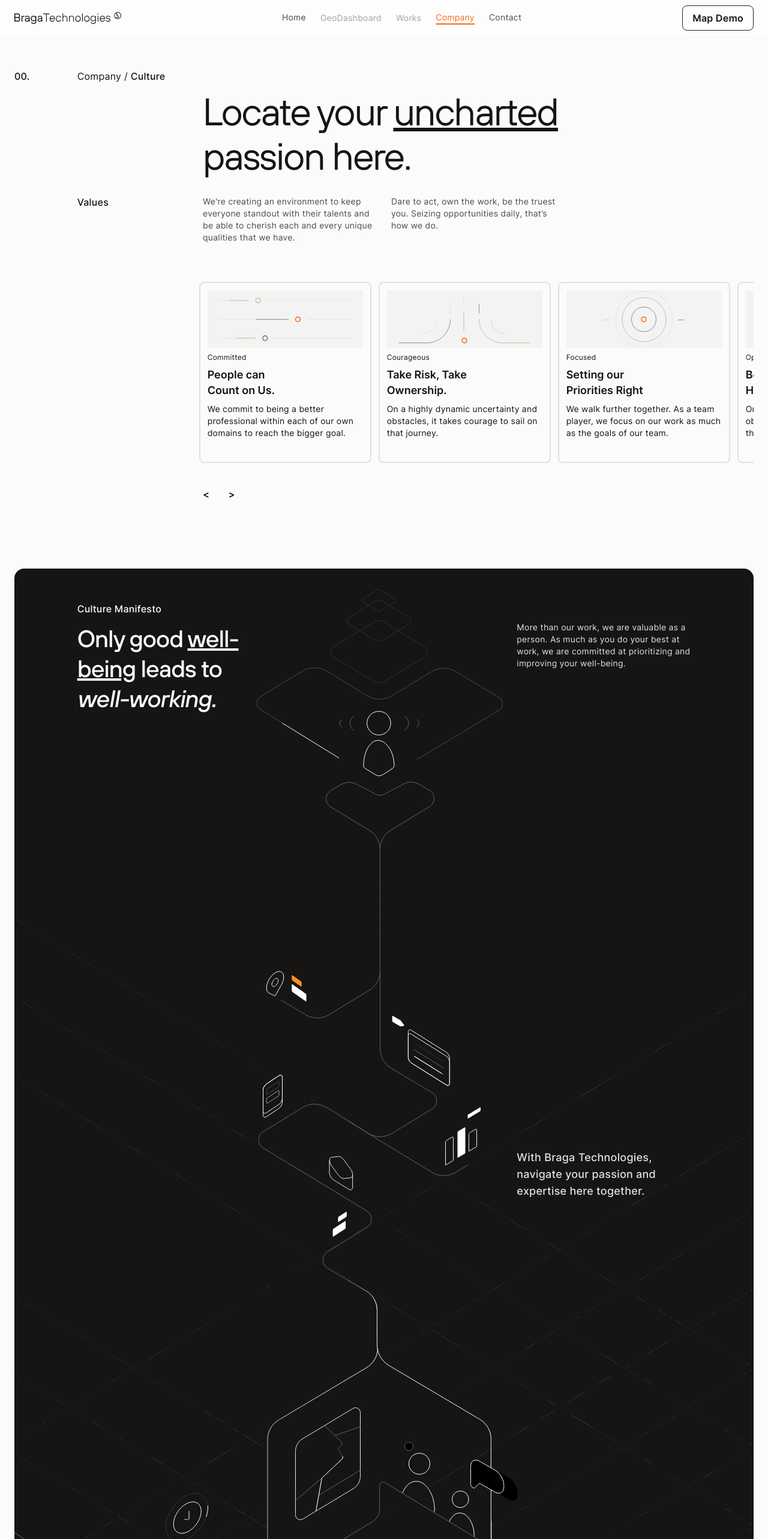
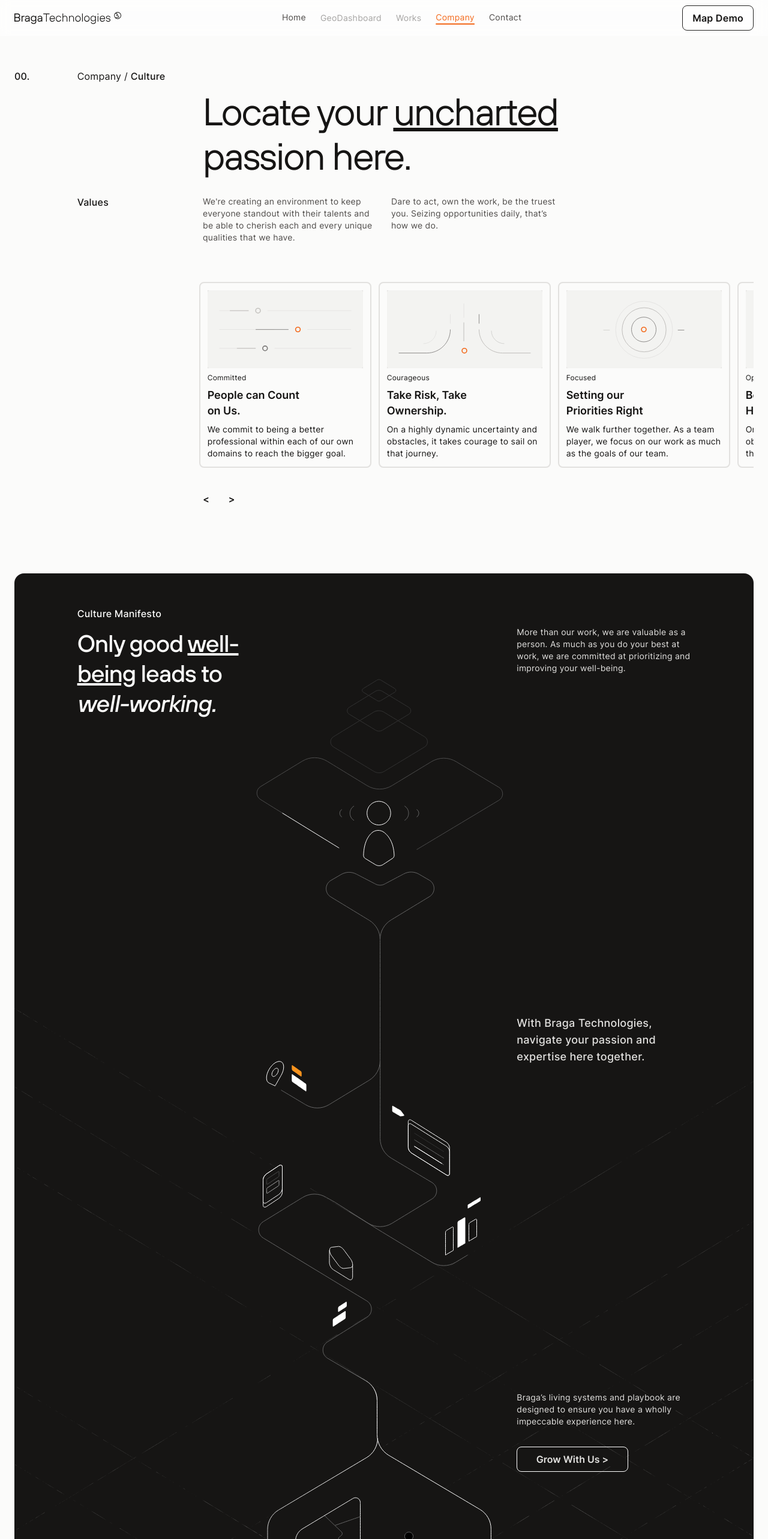
Before and after one commit to FelineJTD/braga-technologies-main-site, a Next.js app: page /company/culture in a window 1280 px wide. Shown: the top 2566 px of the page at 60% size. Built offline with nearby package versions, Linux system fonts and the light colour scheme.

Commit message:
adjust scroll points in culture animation

```diff
--- a/components/section-team.js
+++ b/components/section-team.js
@@ -61,7 +61,8 @@ export default function Team({departments, page}) {
         { departments.map((department, index) => (
           <img key={index} src={department.image} alt='' className={`
             ${index === selectedDepartmentIdx ? 'opacity-100 z-20' : 'opacity-50 z-10'}
-            w-full aspect-[2/1] mt-4 rounded-lg object-cover animate-fade-in absolute duration-500 bg-gray-50`} />
+            w-full aspect-[2/1] mt-4 rounded-lg object-cover animate-fade-in absolute duration-500 bg-gray-50`}
+          />
         )) }
         <div className='w-full relative aspect-[2/1] z-0 mt-8' />
         { page === 'career' && (
--- a/pages/company/career.js
+++ b/pages/company/career.js
@@ -33,8 +33,8 @@ export default function Career() {
           <p className='col-start-2 col-span-4 mb-4'>Company / <b>Career</b></p>
           <h1 className='row-start-2 lg:col-start-4 col-span-6 mb-6'>Together, Creating an Enormous <u>Impact.</u></h1>
           <p className='row-start-3 lg:col-start-2 col-span-2'><b>Work with Us</b></p>
-          <p className='row-start-3 text-xs md:text-sm text-gray-600 col-start-3 lg:col-start-4 col-span-4 lg:col-span-3 mb-6'>Be a creator. Own what you create, and help others to solve their problems. Interested in doing so? Find which team that suits you well.</p>
-          <p className='row-start-4 lg:row-start-3 text-xs md:text-sm text-gray-600 col-start-3 lg:col-start-7 col-span-4 lg:col-span-3 mb-6'>Be a creator. Own what you create, and help others to solve their problems. Interested in doing so? Find which team that suits you well.</p>
+          <p className='row-start-3 text-xs md:text-sm text-gray-600 col-start-3 lg:col-start-4 col-span-4 lg:col-span-3 mb-6'>Be a creator. Own what you create, and help others to solve their problems.</p>
+          <p className='row-start-4 lg:row-start-3 text-xs md:text-sm text-gray-600 col-start-3 lg:col-start-7 col-span-4 lg:col-span-3 mb-6'>Interested in doing so? Find which team that suits you well.</p>
 
           <Team departments={Departments} page='career' />
         </section>
--- a/pages/company/culture.js
+++ b/pages/company/culture.js
@@ -68,11 +68,11 @@ export default function Culture() {
             <div className='lg:min-w-[24%] min-w-0 -ml-3 lg:ml-0 h-full' />
             { Values.map((value, index) => (
                 <div key={index} className='flex flex-col space-y-2 min-w-[287px] w-full rounded-lg p-3 border-2 border-gray-200'>
-                  <div className='relative flex items-center justify-center bg-gray-200 w-full h-24'>
+                  <div className='relative flex items-center justify-center bg-gray-200 w-full aspect-[2/1]'>
                     <Image src={value.img} alt='' layout='fill' objectFit='cover' />
                   </div>
                   <p className='text-xs'>{value.title}</p>
-                  <h5 className='w-7/12'>{value.headline}</h5>
+                  <h5 className='w-8/12'>{value.headline}</h5>
                   <p className='text-sm'>{value.desc}</p>
                 </div>
             ))}
@@ -95,17 +95,17 @@ export default function Culture() {
         </section>
 
         <section ref={scrollAreaRef} className={`relative defaultGrid py-14 text-gray-50 bg-gray-900 ${isScrollArea? 'mt-0 mx-0 px-6 xl:px-[calc(10%+1.5rem)]' : 'mt-12 lg:mx-6 rounded-2xl px-6 lg:px-0 xl:px-[10%]'} duration-500`}>
-          <div className='flex items-center justify-center absolute left-0 top-0 h-full w-full max-w-full z-0 pb-28 md:pb-52 lg:pb-60'>
+          <div className='flex items-center justify-center absolute left-0 top-0 h-full w-full max-w-full z-0 pt-5'>
             <Lottie animationData={Animation} loop />
           </div>
-          <div className='col-start-2 col-span-3 lg:sticky top-14 z-10 lg:mb-0'>
+          <div className='col-start-2 col-span-3 lg:sticky top-14 z-10 lg:mb-0 pb-[36vw]'>
             <p className='bold mb-4'>Culture Manifesto</p>
             <h2 className='w-2/3 lg:w-full'>Only good <u>well-being</u> leads to <i>well-working.</i></h2>
           </div>
-          <p className='col-start-9 col-span-3 text-gray-200 mt-8 mb-[60vw] text-sm relative z-10'>More than our work, we are valuable as a person. As much as you do your best at work, we are committed at prioritizing and improving your well-being.</p>
-          <p className='col-start-9 col-span-3 text-gray-200 mt-8 bold mb-[60vw] relative z-10 text-lg'>With Braga Technologies, navigate your passion and expertise here together.</p>
+          <p className='col-start-9 col-span-3 text-gray-200 mt-8 mb-[40vw] text-sm relative z-10'>More than our work, we are valuable as a person. As much as you do your best at work, we are committed at prioritizing and improving your well-being.</p>
+          <p className='col-start-9 col-span-3 text-gray-200 mt-8 bold mb-[40vw] relative z-10 text-lg'>With Braga Technologies, navigate your passion and expertise here together.</p>
           <p className='col-start-9 col-span-3 text-gray-200 mt-8 text-sm relative z-10'>Braga’s living systems and playbook are designed to ensure you have a wholly impeccable experience here.</p>
-          <button className='col-start-9 col-span-2 text-gray-200 mt-8 buttonDark relative z-10'>Grow With Us &gt;</button>
+          <button className='col-start-9 col-span-2 text-gray-200 mt-8 mb-[40vw] buttonDark relative z-10'>Grow With Us &gt;</button>
         </section>
 
         {/* 01 */}
```
